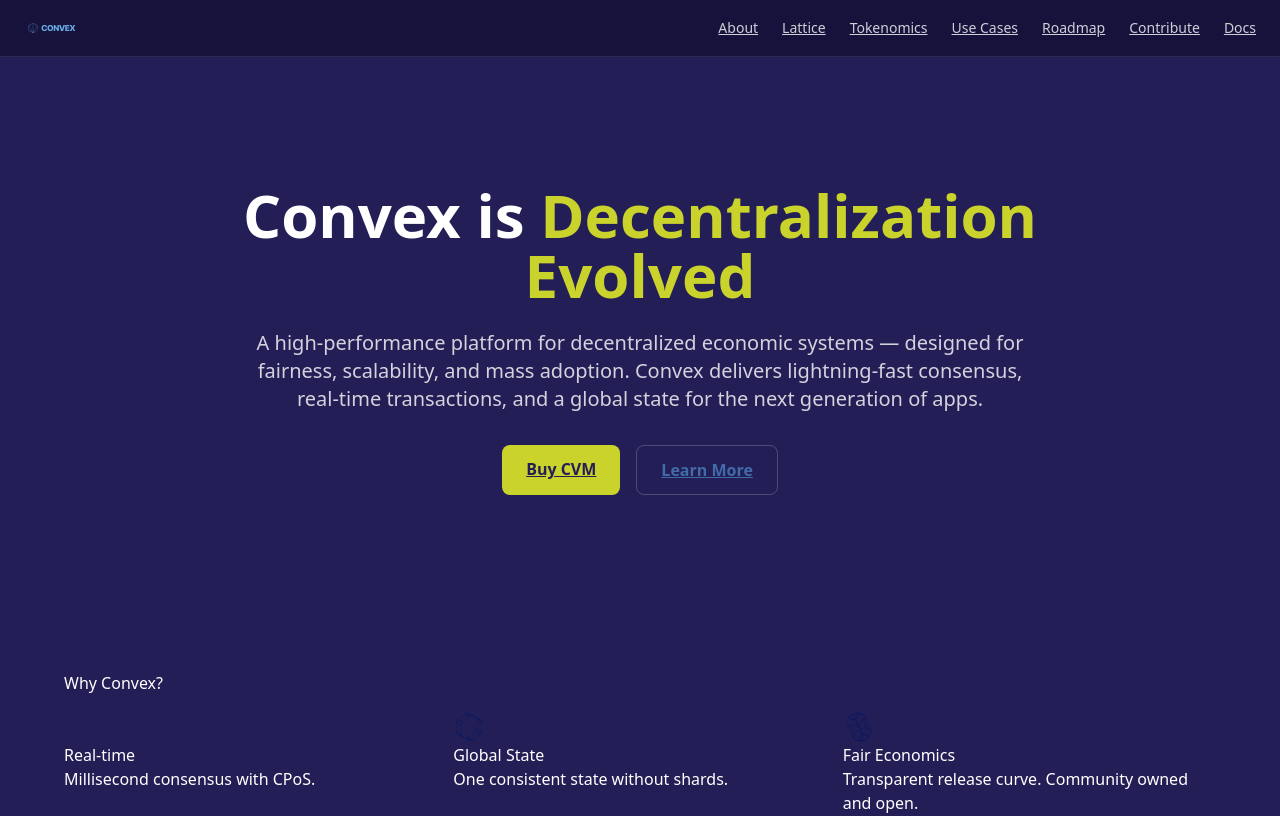
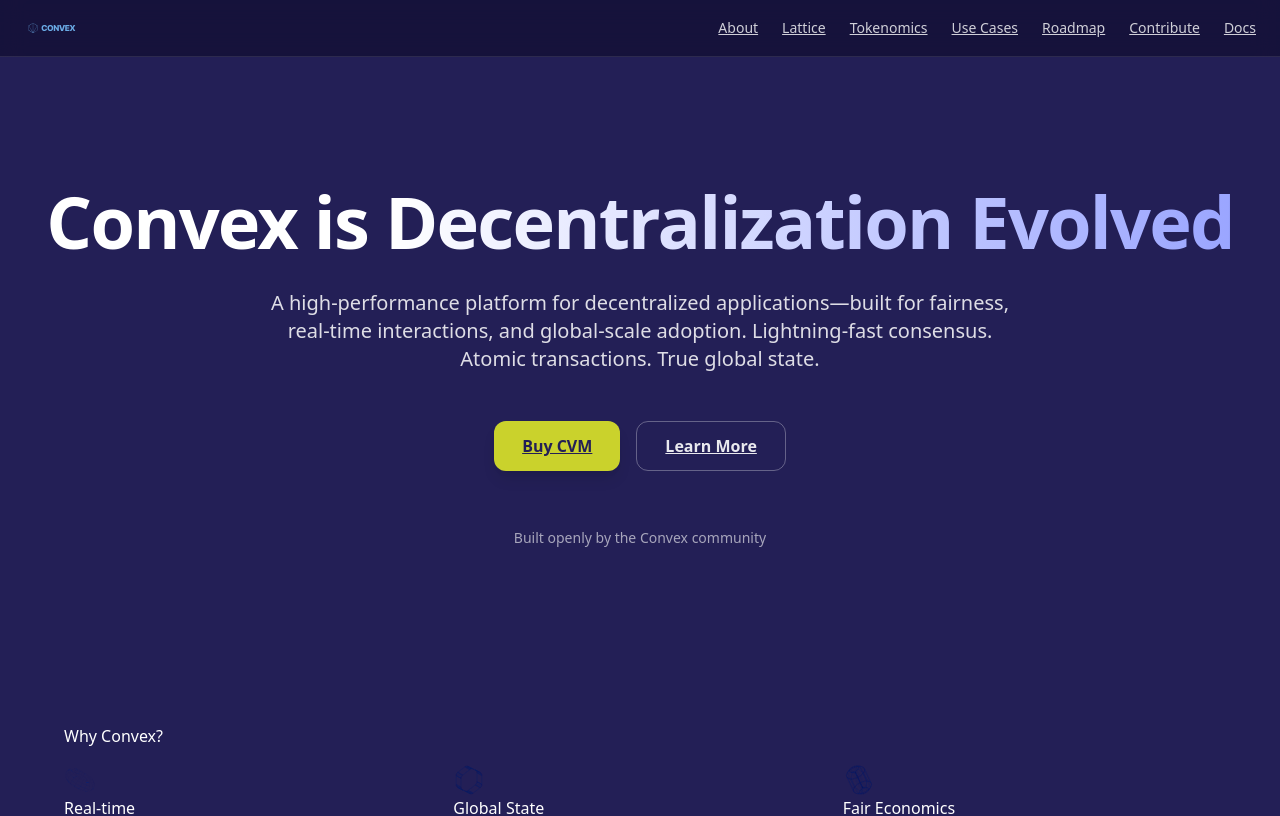
Before and after one commit to kopcho/CVX, a Next.js app: page / in a window 1280 px wide. Shown: the top 816 px of the page. Built offline with nearby package versions, Linux system fonts and the light colour scheme.

Commit message:
Update Hero.tsx

```diff
--- a/src/components/Hero.tsx
+++ b/src/components/Hero.tsx
@@ -1,44 +1,54 @@
 import React from "react";
+import Link from "next/link";
 
 export default function Hero() {
   return (
-    <section className="relative overflow-hidden bg-[#231F56] text-white">
-      {/* Background Torus */}
-      <div className="absolute inset-0 -z-10 opacity-30">
+    <section className="relative overflow-hidden">
+      {/* Decorative Toroids */}
+      <div className="pointer-events-none absolute inset-0 -z-10">
         <img
           src="/brand/torus-81.svg"
           alt=""
-          className="absolute top-0 left-0 w-1/3 animate-spin-slow"
+          className="absolute -top-24 -left-24 w-[420px] opacity-15 blur-[2px]"
         />
         <img
           src="/brand/torus-6.svg"
           alt=""
-          className="absolute bottom-0 right-0 w-1/2 animate-spin-slow-reverse"
+          className="absolute -bottom-28 -right-32 w-[520px] opacity-15 blur-[1px]"
         />
       </div>
 
-      <div className="max-w-5xl mx-auto px-6 py-32 text-center">
-        <h1 className="text-4xl md:text-6xl font-bold leading-tight">
-          Convex is <span className="text-[#CAD22C]">Decentralization Evolved</span>
+      <div className="max-w-7xl mx-auto px-6 py-28 sm:py-32 text-center">
+        <h1 className="text-4xl sm:text-6xl md:text-7xl font-extrabold tracking-tight leading-tight">
+          Convex is{" "}
+          <span className="bg-gradient-to-r from-white to-[#9AA5FF] bg-clip-text text-transparent">
+            Decentralization Evolved
+          </span>
         </h1>
-        <p className="mt-6 text-lg md:text-xl text-white/80 max-w-3xl mx-auto">
-          A high-performance platform for decentralized economic systems — designed for fairness,
-          scalability, and mass adoption. Convex delivers lightning-fast consensus, real-time
-          transactions, and a global state for the next generation of apps.
+
+        <p className="mt-8 max-w-3xl mx-auto text-lg sm:text-xl text-white/85 leading-relaxed">
+          A high-performance platform for decentralized applications—built for
+          fairness, real-time interactions, and global-scale adoption.
+          Lightning-fast consensus. Atomic transactions. True global state.
         </p>
-        <div className="mt-8 flex flex-col md:flex-row justify-center gap-4">
-          <a
+
+        <div className="mt-12 flex flex-col sm:flex-row gap-4 justify-center">
+          <Link
             href="/buy-cvm"
-            className="px-6 py-3 rounded-lg bg-[#CAD22C] text-[#231F56] font-semibold hover:bg-white transition"
+            className="inline-flex items-center justify-center px-7 py-3 rounded-xl font-semibold bg-[#CAD22C] text-[#231F56] hover:bg-white shadow-lg hover:shadow-xl transition"
           >
             Buy CVM
-          </a>
-          <a
+          </Link>
+          <Link
             href="/about"
-            className="px-6 py-3 rounded-lg border border-white/20 font-semibold hover:border-[#CAD22C] transition"
+            className="inline-flex items-center justify-center px-7 py-3 rounded-xl font-semibold border border-white/30 text-white/90 hover:text-white hover:border-white transition"
           >
             Learn More
-          </a>
+          </Link>
+        </div>
+
+        <div className="mt-14 text-white/60 text-sm">
+          <span className="align-middle">Built openly by the Convex community</span>
         </div>
       </div>
     </section>
```
